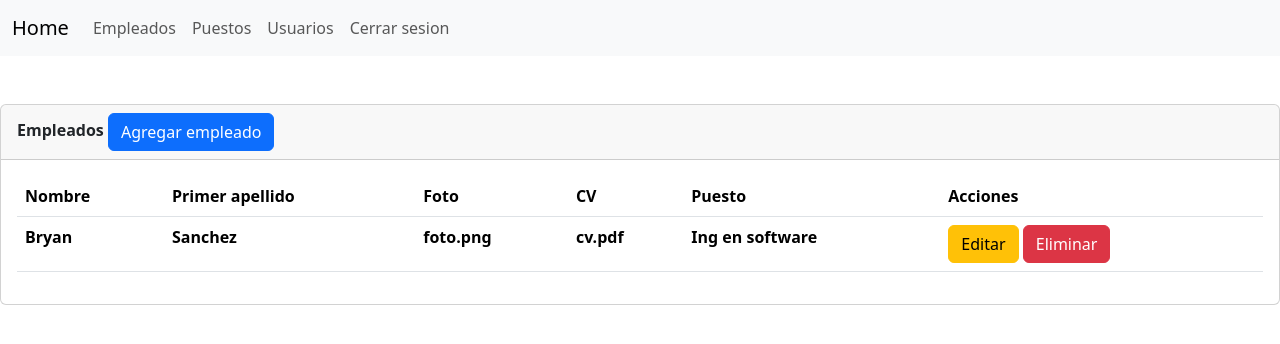
After one commit to Bryan-Sanchez-Lopez/responsiveDesign, a PHP site: page /views/viewsEmployees/seeEmployees.php in a window 1280 px wide. The commit adds this page. Shown: the top 344 px of the page. Run offline with PHP 8.4, Linux system fonts and the light colour scheme; lists and menus that the app fills with data are empty.

Commit message:
Se crea la vista de empleados y se secciona el header y el footer

```diff
--- a/views/templates/header.php
+++ b/views/templates/header.php
@@ -0,0 +1,40 @@
+<!doctype html>
+<html lang="es">
+
+  <head>
+    <meta charset="utf-8">
+    <meta name="viewport" content="width=device-width, initial-scale=1">
+    <title>Curso PHP MVC</title>
+    <link href="https://cdn.jsdelivr.net/npm/bootstrap@5.3.1/dist/css/bootstrap.min.css" rel="stylesheet" integrity="sha384-4bw+/aepP/YC94hEpVNVgiZdgIC5+VKNBQNGCHeKRQN+PtmoHDEXuppvnDJzQIu9" crossorigin="anonymous">
+  </head>
+
+  <header>
+        <nav class="navbar navbar-expand-lg bg-body-tertiary --bs-body-bg-rgb">
+            <div class="container-fluid">
+                <a class="navbar-brand" href="/responsivedesign">Home</a>
+                <button class="navbar-toggler" type="button" data-bs-toggle="collapse" data-bs-target="#navbarNav" aria-controls="navbarNav" aria-expanded="false" aria-label="Toggle navigation">
+                    <span class="navbar-toggler-icon"></span>
+                </button>
+                <div class="collapse navbar-collapse" id="navbarNav">
+                    <ul class="navbar-nav">
+                        <li class="nav-item">
+                        <a class="nav-link" href="/responsivedesign/views/viewsEmployees/seeEmployees.php">Empleados</a>
+                        </li>
+                        <li class="nav-item">
+                        <a class="nav-link" href="#">Puestos</a>
+                        </li>
+                        <li class="nav-item">
+                        <a class="nav-link" href="#">Usuarios</a>
+                        </li>
+                        <li class="nav-item">
+                        <a class="nav-link" href="#">Cerrar sesion</a>
+                        </li>
+
+                    </ul>
+                </div>
+            </div>
+        </nav>
+  </header>
+
+
+  <body>
--- /dev/null
+++ b/views/viewsEmployees/seeEmployees.php
@@ -0,0 +1,33 @@
+<?php include("../templates/header.php") ?>
+
+<br><br>
+
+<div class="card text">
+  <div class="card-header">
+    <strong>Empleados</strong> <a href="#" class="btn btn-primary">Agregar empleado</a>
+  </div>
+  <div class="card-body">
+    <table class="table">
+        <thead>
+            <tr>
+                <th>Nombre</th>
+                <th>Primer apellido</th>
+                <th>Foto</th>
+                <th>CV</th>
+                <th>Puesto</th>
+                <th>Acciones</th>
+            </tr>
+        </thead>
+        <tbody>
+            <tr>
+                <th>Bryan</th>
+                <th>Sanchez</th>
+                <th>foto.png</th>
+                <th>cv.pdf</th>
+                <th>Ing en software</th>
+                <th><button type="button" class="btn btn-warning">Editar</button> <button type="button" class="btn btn-danger">Eliminar</button></th>
+            </tr>
+        </tbody>
+    </table>
+  </div>
+</div>
```
Also changed, not shown: index.php (+9 -11 lines), model/dataBase.php (+19 -0 lines), views/templates/footer.php (+21 -0 lines), views/viewsEmployees/editEmployee.php (added).
